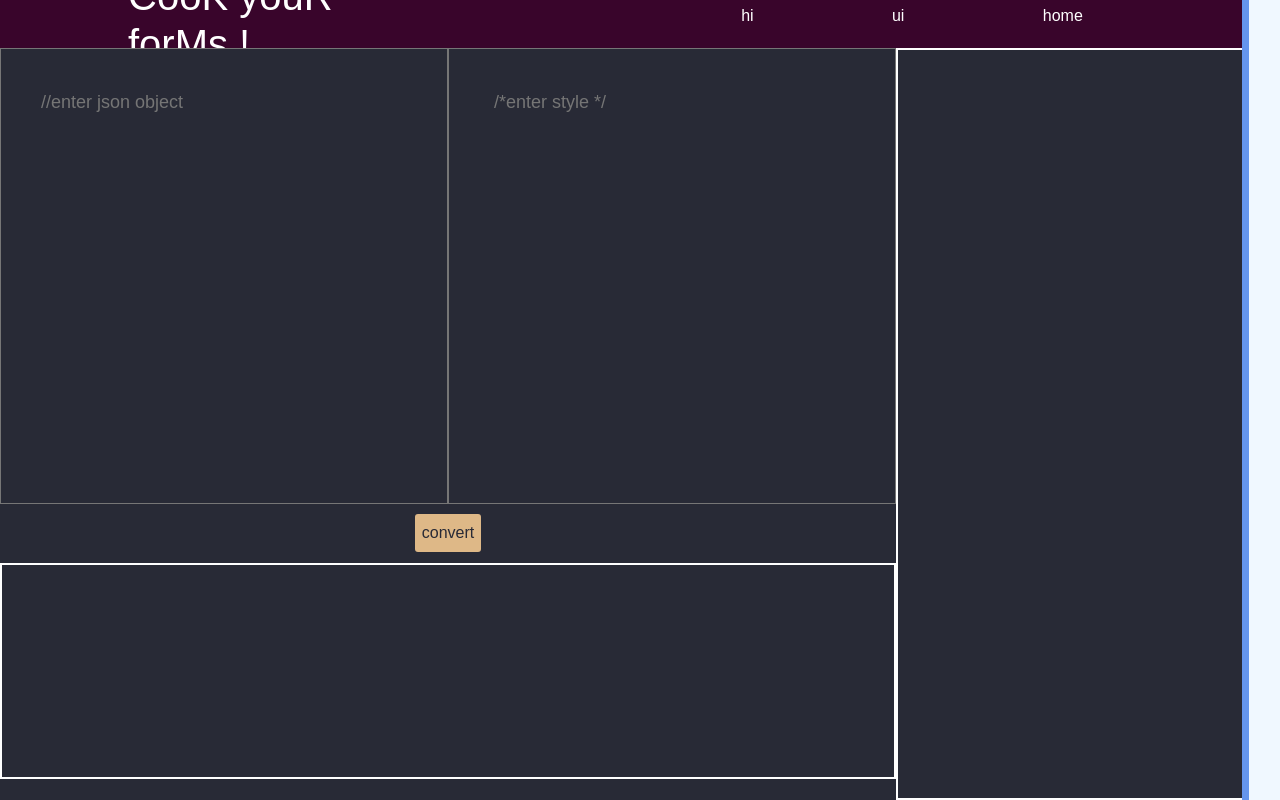
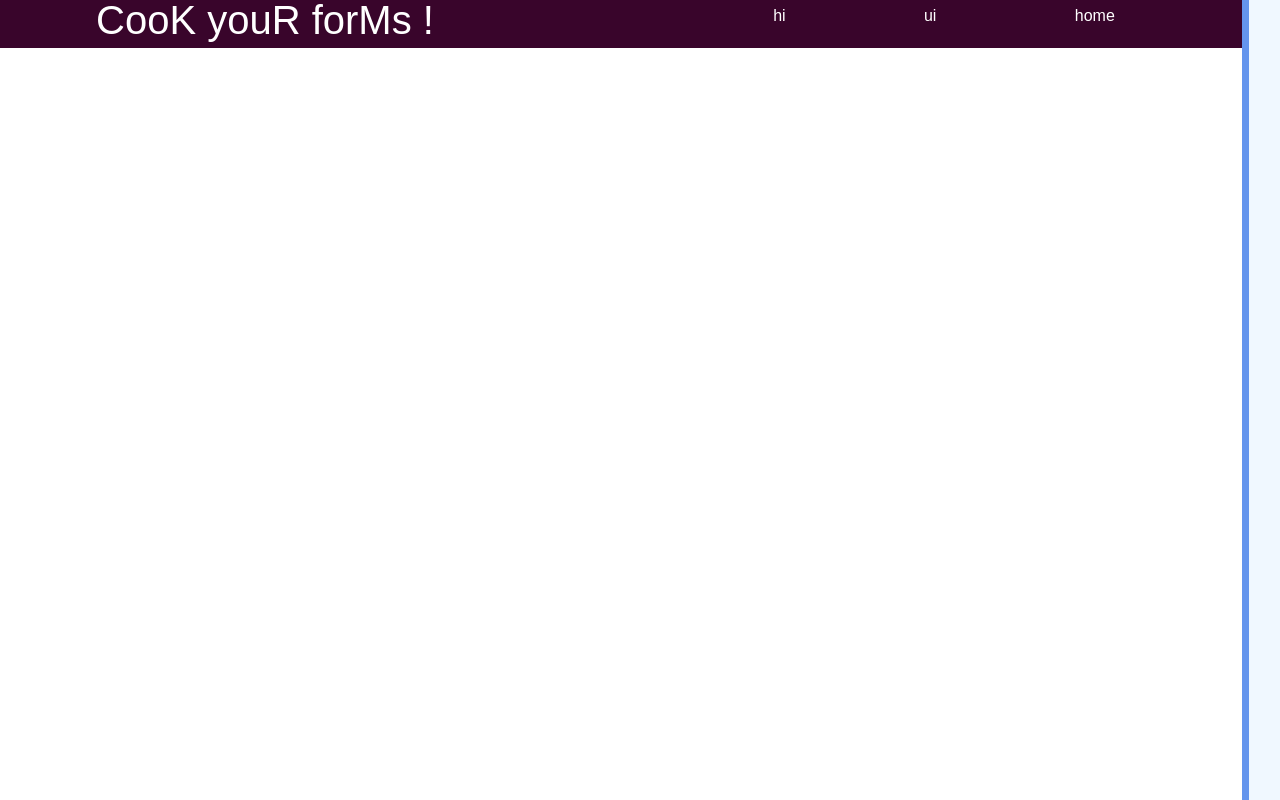
Before and after one commit to prakasam06/developerForms, a website built with Vite: page index.html in a window 1280 px wide. Built offline with nearby package versions, Linux system fonts and the light colour scheme; a small style sheet from the web is missing.

Commit message:
ui change-!!!

```diff
--- a/index.html
+++ b/index.html
@@ -31,27 +31,24 @@
       </ul>
     </nav>
     <div id="flex">
-      <section id="leftSection">
+      <!-- <section id="leftSection">
         <div id="setLeft">
           <div id="textareas">
             <textarea
               id="JSONinp"
               placeholder="//enter json object "
             ></textarea>
-            <textarea id="cssInp" placeholder=" /*enter style */"></textarea>
+            <pre><code class="language-javascript">console.log('hey')</code></pre>
           </div>
           <div id="options"><button id="JSONtohtml">convert</button></div>
           <pre id="down"><code class="language-html" id="codetag"></code></pre>
         </div>
         <div id="setRight">
           <div id="toolbar">
-            <!-- <input type="number" id="noOfPages" />
-            <input type="number" name="" id="noofInputs" />
-            <input type="file" name="" id="pageBackground" />
-            <input type="text" name="" id="header" /> -->
+
           </div>
         </div>
-      </section>
+      </section> -->
       <section id="preview">
         <div id="preview-button"></div>
         <div id="page1"></div>
--- a/style.css
+++ b/style.css
@@ -25,7 +25,7 @@ ul {
 }
 
 textarea {
-  width: 50%;
+  width: 60%;
   overflow-y: scroll;
   padding: 5vh;
   background-color: #282a36;
@@ -106,7 +106,7 @@ h3 {
 
 header {
   height: 6vh;
-  width: 20%;
+  width: 30%;
   display: flex;
   align-items: center;
 }
@@ -115,10 +115,10 @@ img {
   width: 20%;
 }
 
-#textareas {
+/* #textareas {
   display: flex;
   width: 100%;
-}
+} */
 
 #page1 {
   height: 100vh;
```
Also changed, not shown: main.js (+60 -28 lines).
